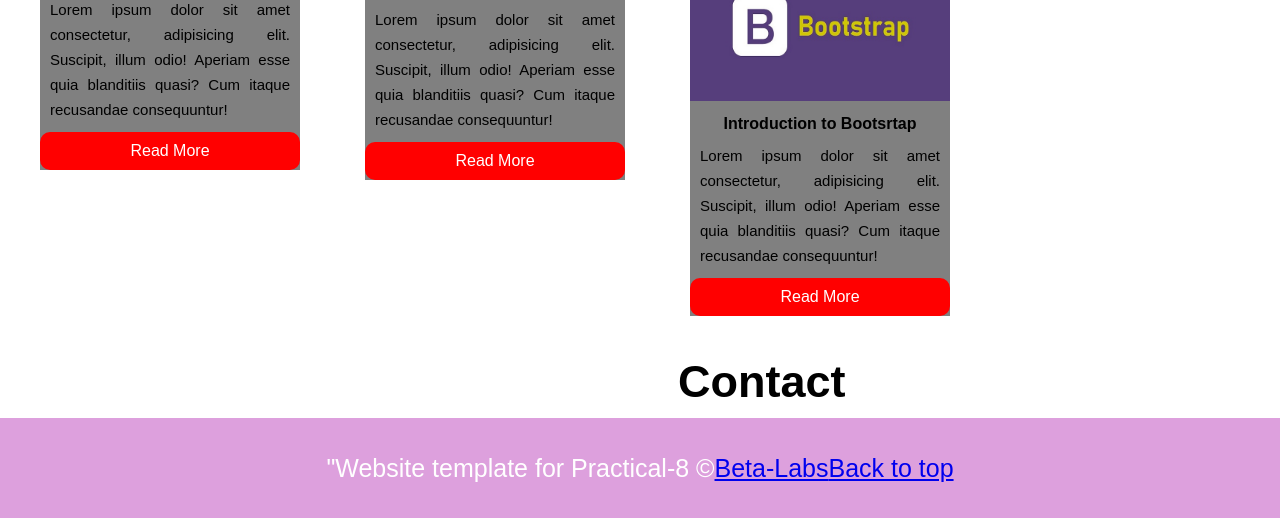
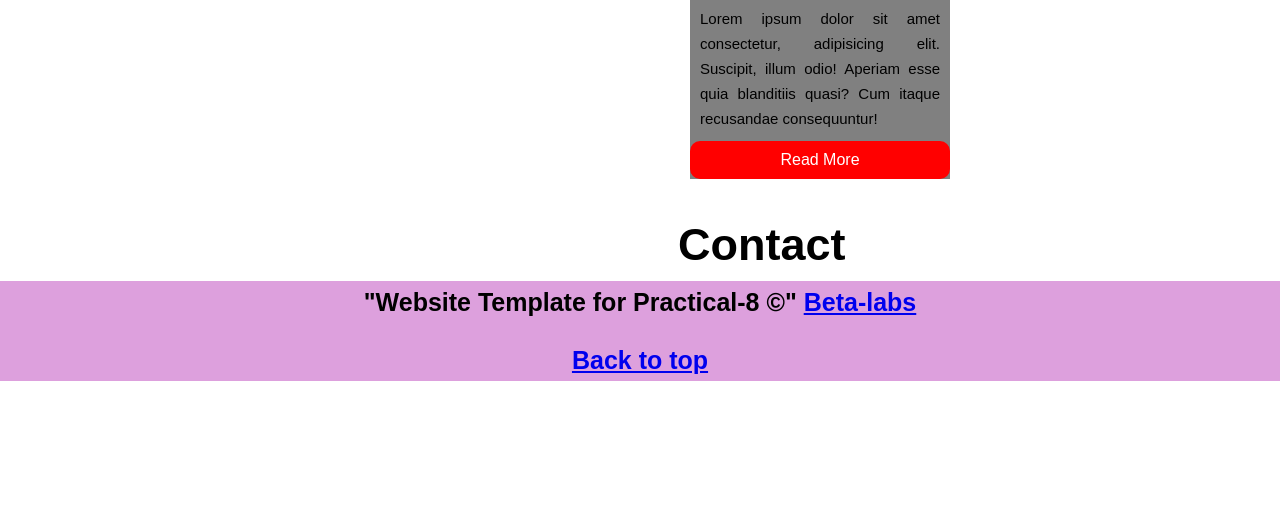
Before and after one commit to NandiniAgrawal17/FullStack_Practical, a plain HTML site: page Practical8.html in a window 1280 px wide. Shown: the part 2167-2685 px from the top of the page. After the commit the page ends 2562 px from the top, so only its background shows below. Drawn offline with Linux system fonts and the light colour scheme.

Commit message:
made changes in team section

```diff
--- a/Practical8.html
+++ b/Practical8.html
@@ -103,22 +103,20 @@
 
         }
 
+
         .circle {
       border: 2px solid black;
       height: 200px;
       width: 200px;
       display: flex;
-
       justify-content: center;
       align-items: center;
       float: left;
       border-radius: 100%;
       background: goldenrod;
       margin: 60px;
-            margin-left: 100px;
       margin-top: 10px;
     }
-
         /* about us */
         .main {
 
@@ -262,15 +260,24 @@
         }
 
         /* contact */
-        .footer {
-            color: white;
-            background: plum;
+        #footer {
             display: flex;
             justify-content: center;
             align-items: center;
             width: 100%;
             height: 100px;
             margin-top: -5px;
+        background-color: plum;
+        height: 100px;
+
+      }
+
+      #footer > p {
+        font-size: 16px;
+        color: black;
+        text-align: center;
+        padding: 20px;
+        font-weight: bold;
         font-size: 25px;
       }
     </style>
@@ -384,13 +391,23 @@
             </div>
 
 
+<!-- <div class="footer">
+<p>
 
-            <div class="footer">
+    ""Website template for Practical-8 ©"
+    <a href="https://www.beta-labs.in/">Beta-Labs</a>
 
-                "Website template for Practical-8 ©
-                <a href="https://www.beta-labs.in/">Beta-Labs</a>
+</p>
+   <p>
     <a href="#top">Back to top</a>
-            </pre>
+</p> -->
+
+<div id="footer">
+    <p>"Website Template for Practical-8 ©"
+    <a href="https://beta-labs.in">Beta-labs</a>
+    <br><br><a href="#top">Back to top</a>
+    </p>
+</div>
     </body>
 
 </html>
```
Lines whose indentation alone changed are shown as unchanged.
